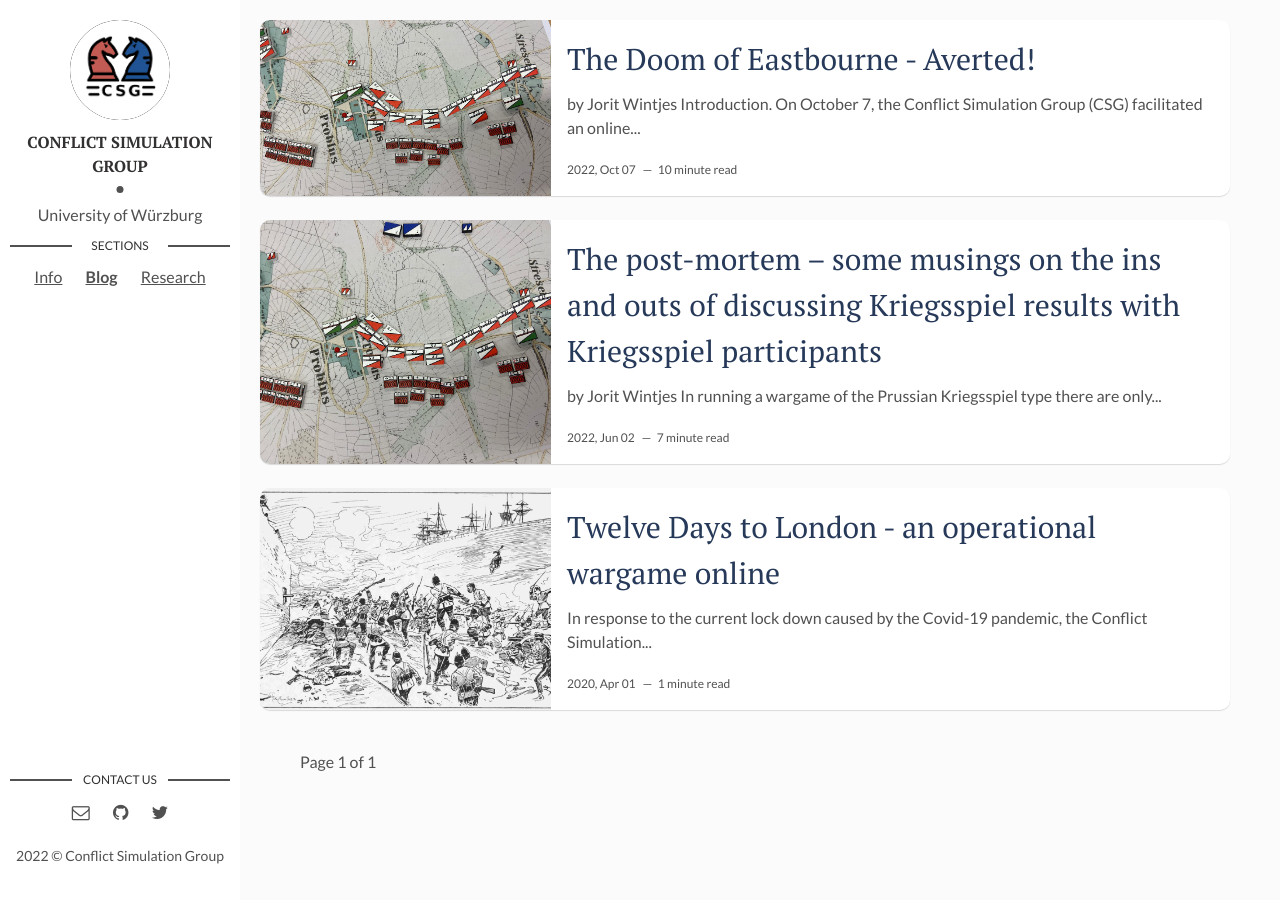
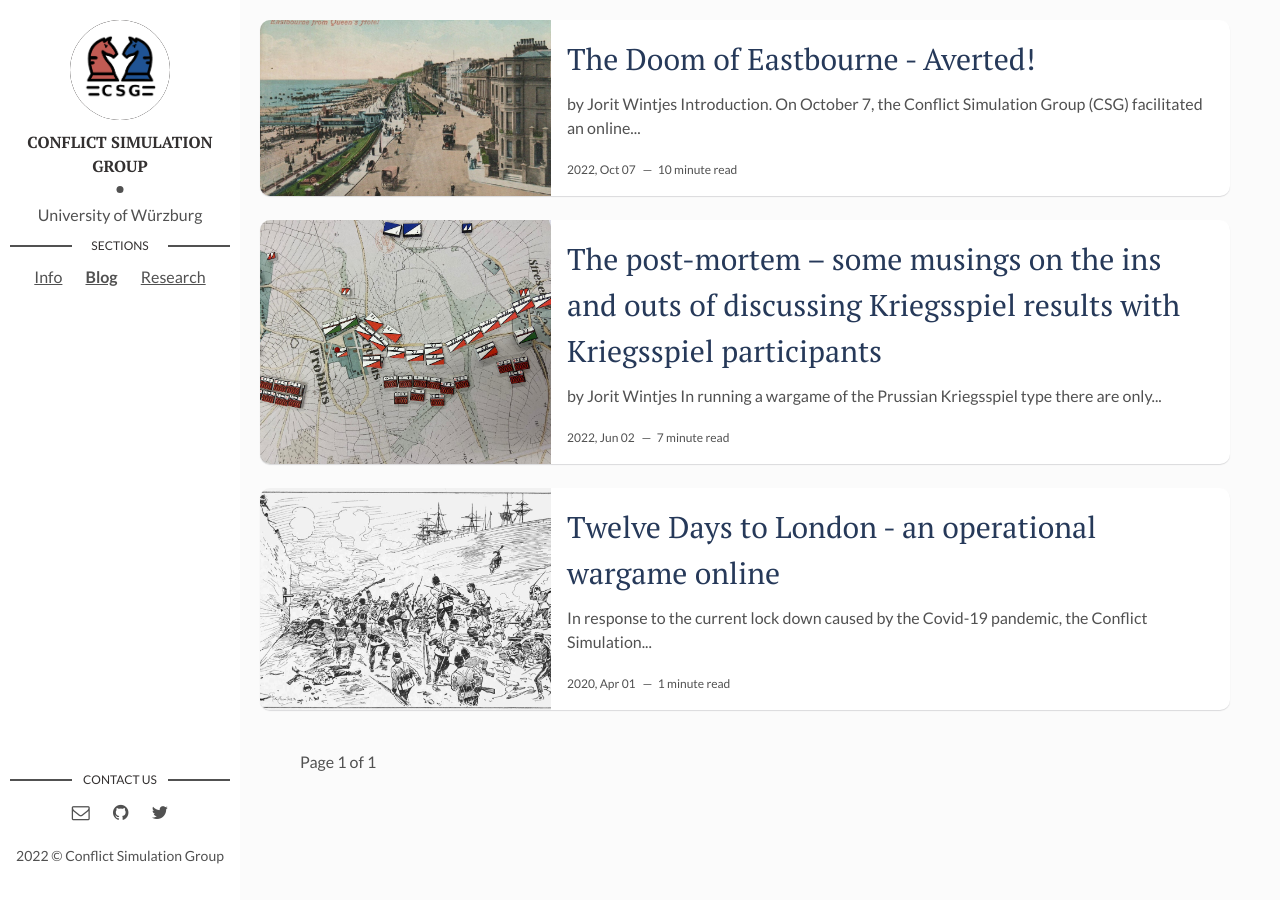
Before and after one commit to cosimg/blog, a Jekyll site: the page built from index.html, in a window 1280 px wide. Built offline with Jekyll 4.4.1, drawn with Linux system fonts in a browser that asks for light colours; the list of posts is cut into pages by our own code.

Commit message:
Update 2022-10-09-doom-of-Eastbourne-averted.markdown

```diff
--- a/_posts/2022-10-09-doom-of-Eastbourne-averted.markdown
+++ b/_posts/2022-10-09-doom-of-Eastbourne-averted.markdown
@@ -3,7 +3,7 @@ layout: page
 title: The Doom of Eastbourne - Averted!
 date: 2022-10-07 20:00:00 +0300
 description: On October 7, the Conflict Simulation Group (CSG) facilitated an online Kriegsspiel ...
-img: ks_situation01.jpg  #  Add image post (optional)
+img: B.png  #  Add image post (optional)
 fig-caption:  # Add figcaption (optional)
 tags: [about]
 ---
```
